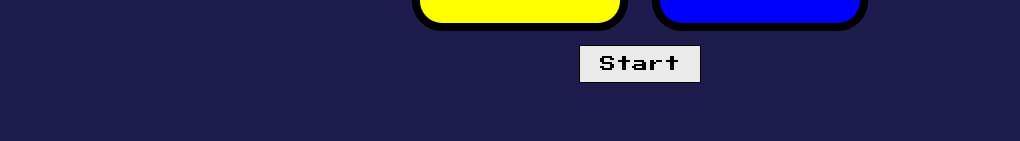
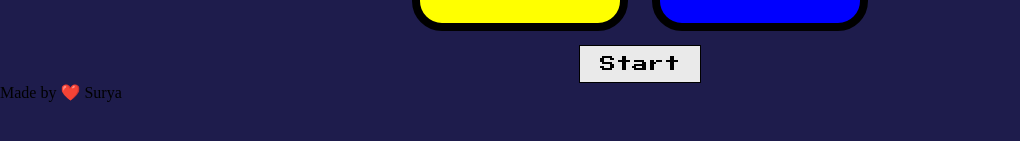
Before and after one commit to Surya079/Simon_Game, a plain HTML site: page index.html in a window 1280 px wide. Shown: the part 571-712 px from the top of the page, without its empty margins (0-1020 px from the left). Drawn offline with nearby package versions, Linux system fonts and the light colour scheme.

Commit message:
Update index.html

```diff
--- a/index.html
+++ b/index.html
@@ -20,4 +20,7 @@
 <script src="https://ajax.googleapis.com/ajax/libs/jquery/3.7.1/jquery.min.js"></script>
 <script src="./game.js"></script>
 </body>
+<footer style="text-align:"center">
+    Made by ❤️ Surya
+</footer>
 </html>
```
